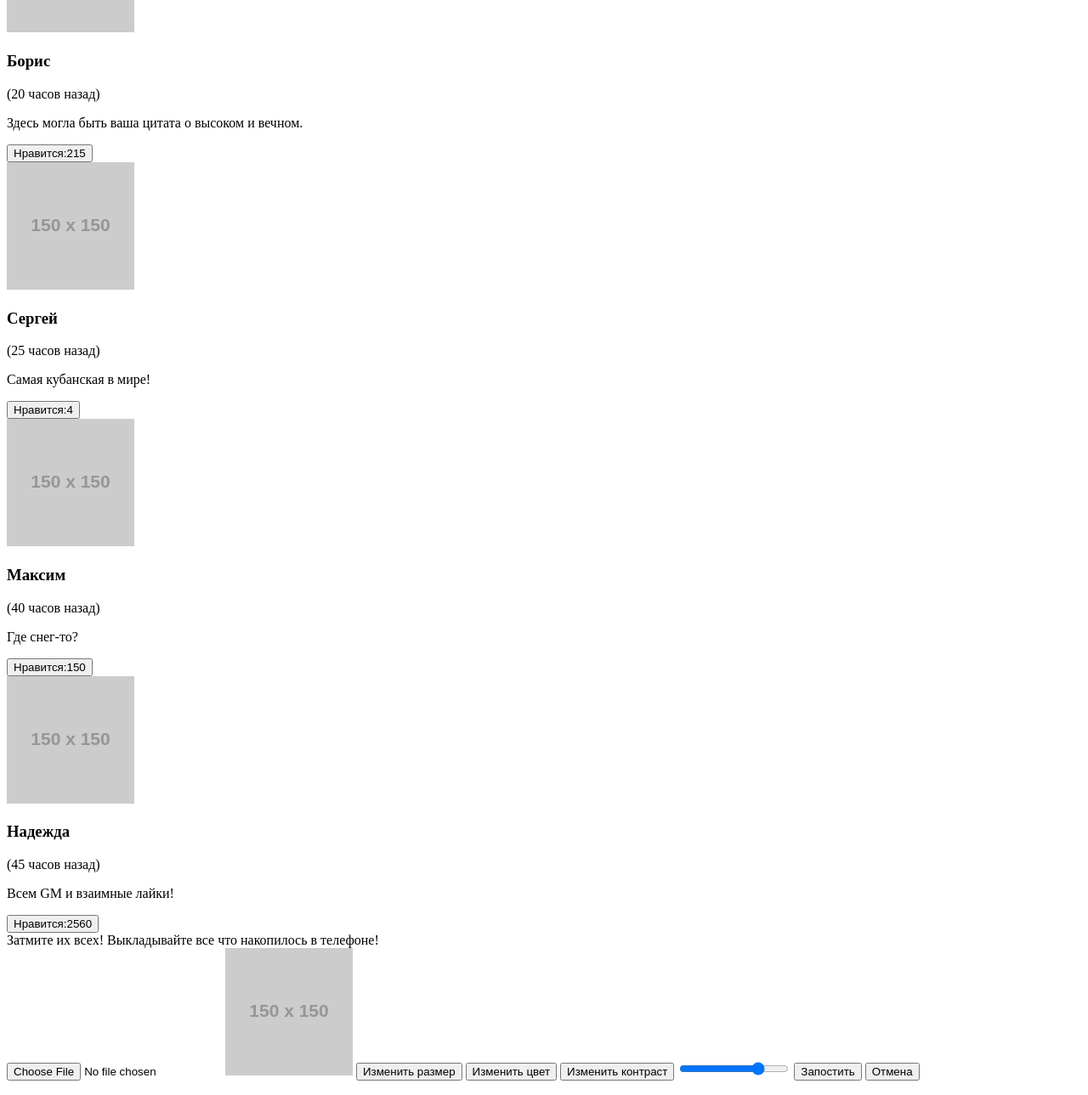
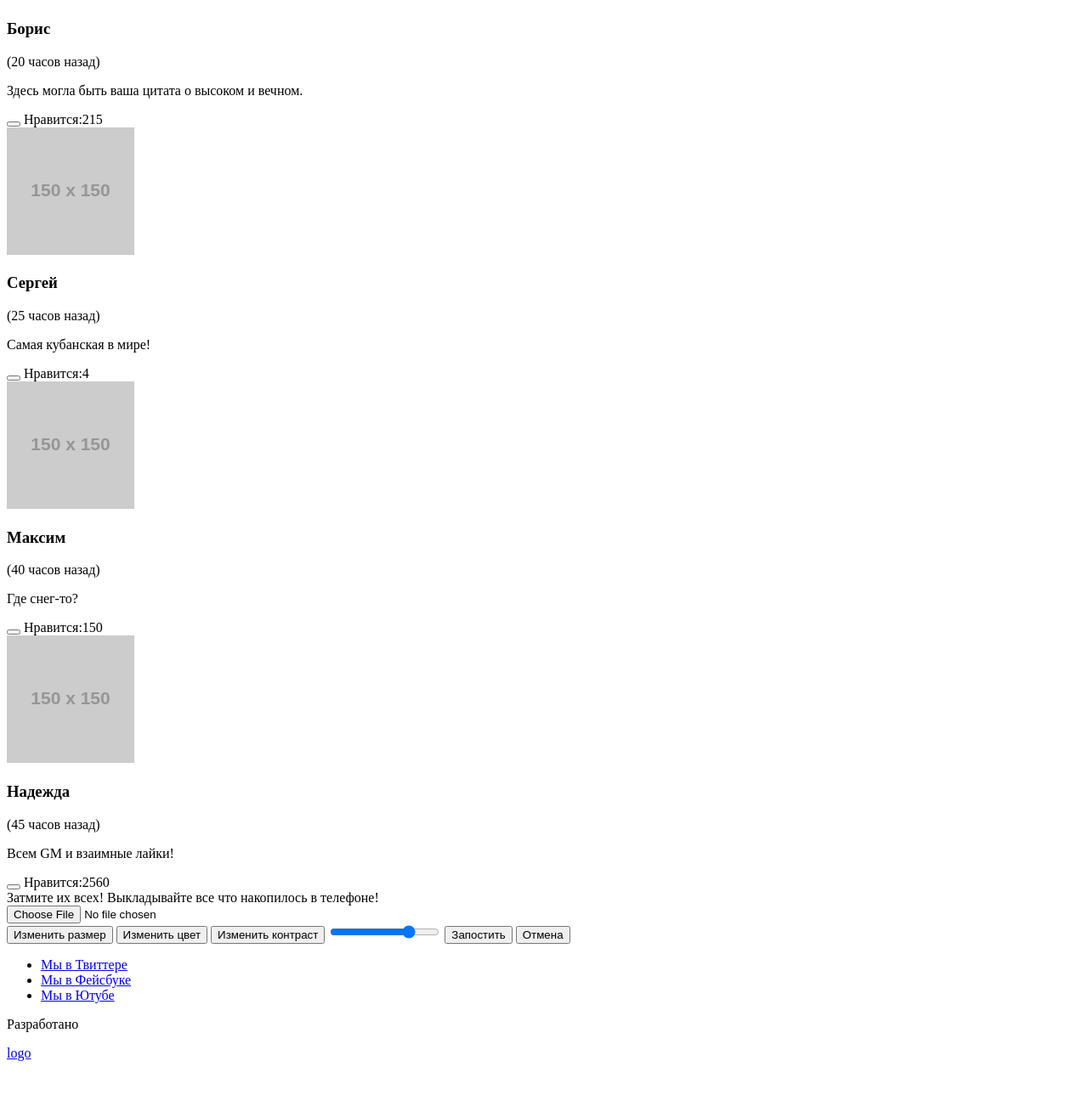
Before and after one commit to Yakovlev-Artyom/951793-pink-20, a website: page source/photo.html in a window 1280 px wide. Shown: the part 1480-2769 px from the top of the page at 85% size. After the commit the page ends 2737 px from the top, so only its background shows below. Drawn offline with Linux system fonts and the light colour scheme; placeholder pictures from the web are drawn by us.

Commit message:
Исправил замечания

```diff
--- a/source/photo.html
+++ b/source/photo.html
@@ -44,17 +44,20 @@
       <h2 class="visually-hidden">Фотографии пользователей</h2>
       <p class="feed__preview">Взгляните на фотографии, которые выкладывают другие пользователи! Видите, как не хватает ваших?</p>
       <section class="feed">
-        <div class="feed__list">
-          <div class="feed__item">
+        <div class="feed__list post-list">
+          <div class="feed__item post-item">
             <a href="#">
               <img class="feed__photo panorama" src="https://via.placeholder.com/150x150">
             </a>
             <h3 class="feed__author">Анна</h3>
             <time class="feed__time" datetime="2020-07-22T15:07">(4 часа назад)</time>
             <p class="feed__text">Прыгать или нет? Напишите в комментарии свой совет и смотрите прямую трансляцию в перископе, задавайте свои вопросы!</p>
-            <p><button class="feed__like" type="button" name="like">Нравится:215</p>
+            <div class="feed__like">
+              <button class="feed__like__button" type="button" name="like"></button>
+              <span class="feed__like__text">Нравится:215</span>
+            </div>
           </div>
-          <div class="feed__item">
+          <div class="feed__item post-item">
             <a href="#">
               <img class="feed__photo" src="https://via.placeholder.com/150x150">
             </a>
@@ -62,12 +65,11 @@
             <time class="feed__time" datetime="2020-07-22T14:07">(5 часов назад)</time>
             <p class="feed__text">Вчера он на Луну летал, сегодня в руки к нам попал.</p>
             <div class="feed__like">
-              <button class="feed__like__button" type="button" name="like">
-                <span class="feed__like__text">Нравится:356</span>
-              </button>
+              <button class="feed__like__button" type="button" name="like"></button>
+              <span class="feed__like__text">Нравится:356</span>
             </div>
           </div>
-          <div class="feed__item">
+          <div class="feed__item post-item">
             <a href="#">
               <img class="feed__photo" src="https://via.placeholder.com/150x150">
             </a>
@@ -75,12 +77,11 @@
             <time class="feed__time" datetime="2020-07-22T02:07">(15 часов назад)</time>
             <p class="feed__text">Соседи будут рады!</p>
             <div class="feed__like">
-              <button class="feed__like__button" type="button" name="like">
-                <span class="feed__like__text">Нравится:666</span>
-              </button>
+              <button class="feed__like__button" type="button" name="like"></button>
+              <span class="feed__like__text">Нравится:666</span>
             </div>
           </div>
-          <div class="feed__item">
+          <div class="feed__item post-item">
             <a href="#">
               <img class="feed__photo" src="https://via.placeholder.com/150x150">
             </a>
@@ -88,12 +89,11 @@
             <time class="feed__time" datetime="2020-07-21T22:07">(20 часов назад)</time>
             <p class="feed__text">Здесь могла быть ваша цитата о высоком и вечном.</p>
             <div class="feed__like">
-              <button class="feed__like__button" type="button" name="like">
-                <span class="feed__like__text">Нравится:215</span>
-              </button>
+              <button class="feed__like__button" type="button" name="like"></button>
+              <span class="feed__like__text">Нравится:215</span>
             </div>
           </div>
-          <div class="feed__item">
+          <div class="feed__item post-item">
             <a href="#">
               <img class="feed__photo" src="https://via.placeholder.com/150x150">
             </a>
@@ -101,12 +101,11 @@
             <time class="feed__time" datetime="2020-07-21T16:07">(25 часов назад)</time>
             <p class="feed__text">Самая кубанская в мире!</p>
             <div class="feed__like">
-              <button class="feed__like__button" type="button" name="like">
+              <button class="feed__like__button" type="button" name="like"></button>
                 <span class="feed__like__text">Нравится:4</span>
-              </button>
             </div>
           </div>
-          <div class="feed__item">
+          <div class="feed__item post-item">
             <a href="#">
               <img class="feed__photo" src="https://via.placeholder.com/150x150">
             </a>
@@ -114,12 +113,11 @@
             <time class="feed__time" datetime="2020-07-21T01:07">(40 часов назад)</time>
             <p class="feed__text">Где снег-то?</p>
             <div class="feed__like">
-              <button class="feed__like__button" type="button" name="like">
+              <button class="feed__like__button" type="button" name="like"></button>
                 <span class="feed__like__text">Нравится:150</span>
-              </button>
             </div>
           </div>
-          <div class="feed__item">
+          <div class="feed__item post-item">
             <a href="#">
               <img class="feed__photo" src="https://via.placeholder.com/150x150">
             </a>
@@ -127,9 +125,8 @@
             <time class="feed__time" datetime="2020-07-20T20:07">(45 часов назад)</time>
             <p class="feed__text">Всем GM и взаимные лайки!</p>
             <div class="feed__like">
-              <button class="feed__like__button" type="button" name="like">
-                <span class="feed__like__text">Нравится:2560</span>
-              </button>
+              <button class="feed__like__button" type="button" name="like"></button>
+              <span class="feed__like__text">Нравится:2560</span>
             </div>
           </div>
         </div>
@@ -138,8 +135,11 @@
         <span>Затмите их всех! Выкладывайте все что накопилось в телефоне!</span>
       </section>
       <form class="editor__item">
-        <input type="file" name="editor__photo">
-        <img class="editor__photo" src="https://via.placeholder.com/150x150">
+        <div class="editor__photo">
+          <label for="my-photo" class="photo-edit"></label>
+          <input type="file" class="photo-edit__button" id="my-photo" name="editor__photo">
+        </div>
+
         <button class="editor__size" type="button">
           <span class="visually-hidden">Изменить размер</span>
         </button>
```
Also changed, not shown: source/form.html (+1 -1 lines).
